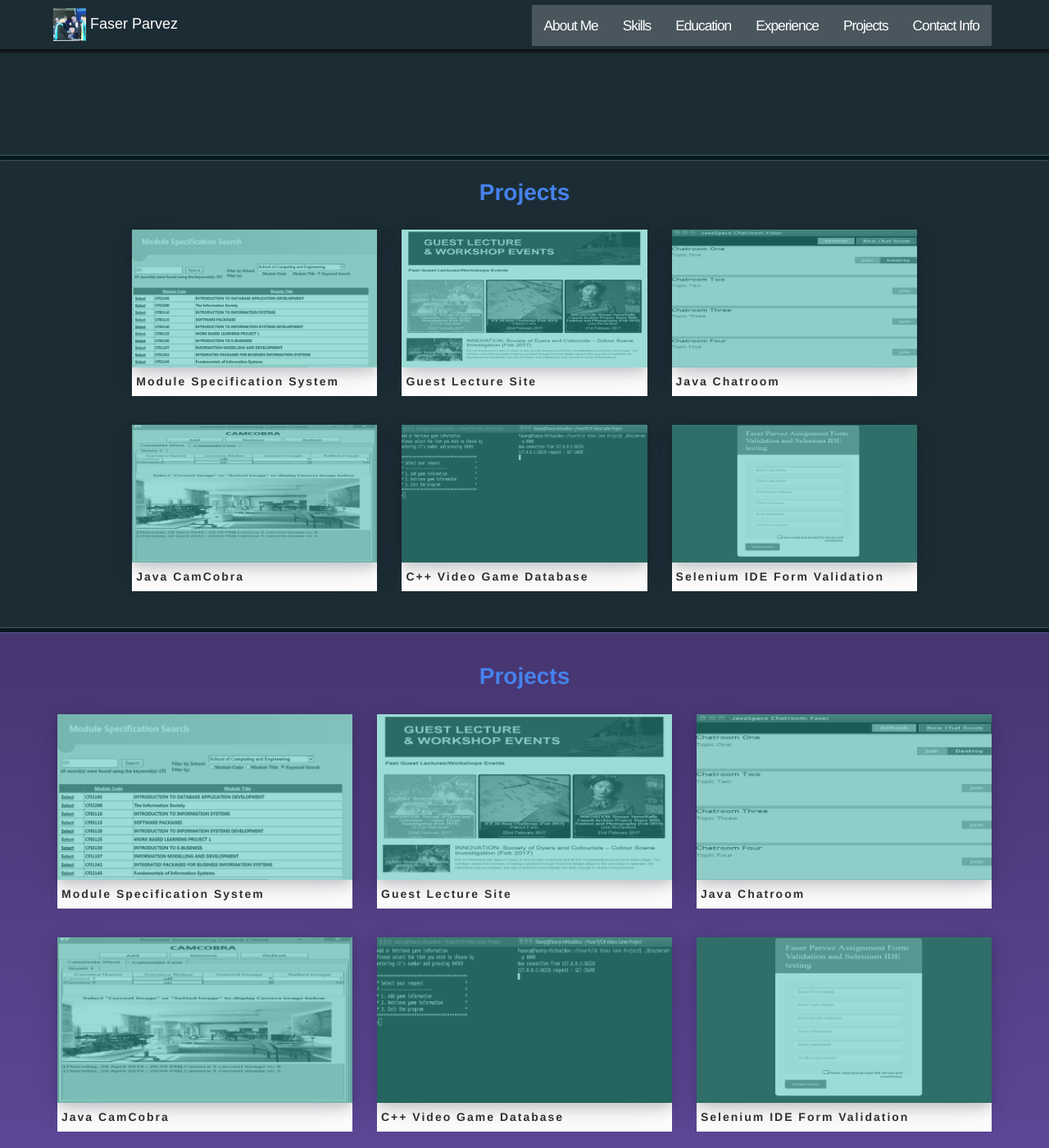
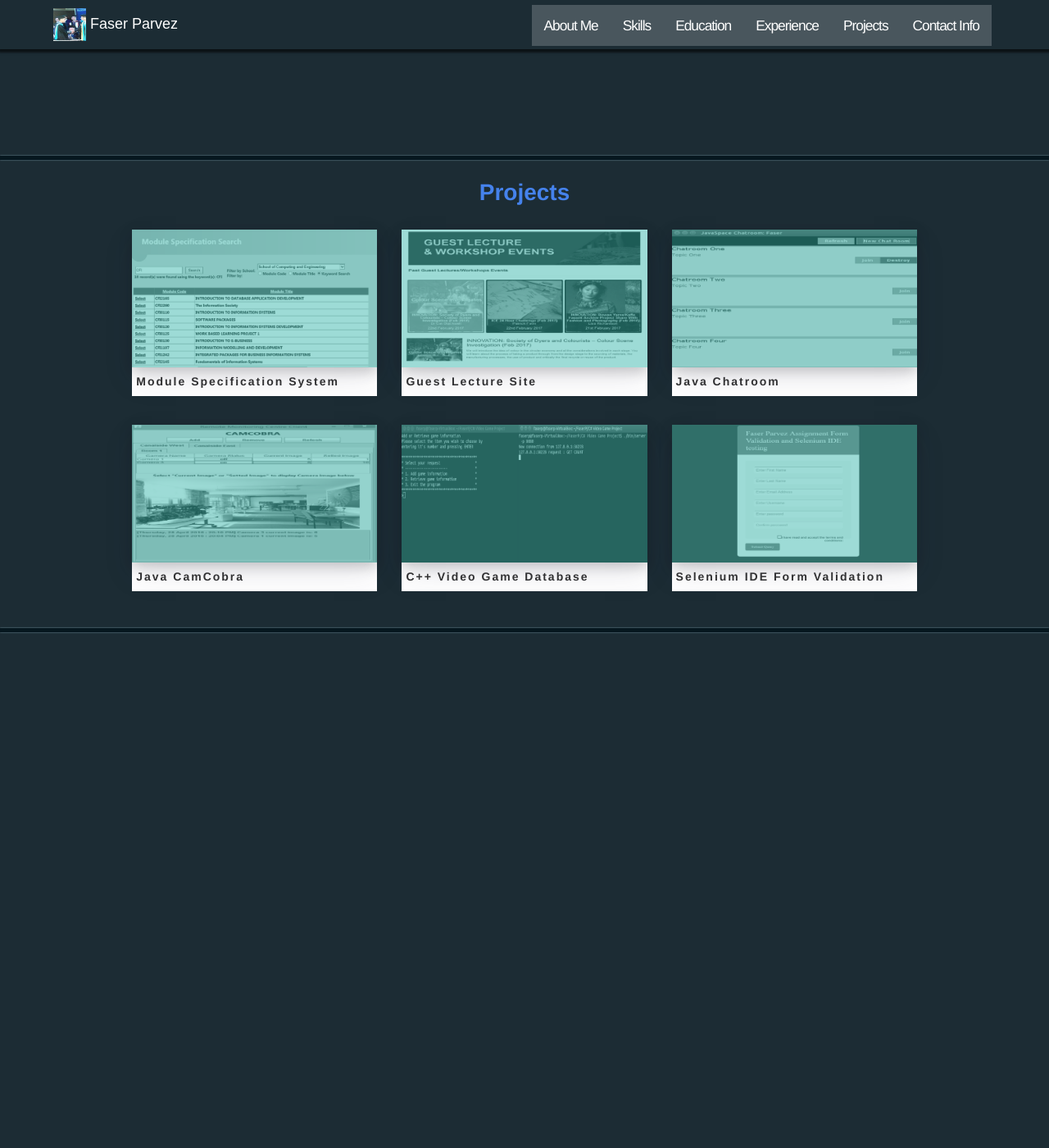
Before and after one commit to thisisatest1990/thisisatest1990.github.io, a Jekyll site: the page built from index.html, in a window 1280 px wide and 1400 px high, scrolled down 3218 px. Shown: the whole window at 82% size. Built offline with Jekyll 4.4.1, drawn with Linux system fonts in a browser that asks for light colours; nearby versions of some CDN libraries; after the commit the page ends 3989 px from its top, so only the background shows below that.

Commit message:
Update project.html

```diff
--- a/_includes/project.html
+++ b/_includes/project.html
@@ -95,100 +95,3 @@
 				</div>
     </div>
 </section>
-
-                        <!-- //////////////////////////////////////////////// PORTFOLIO SECTION ////////////////////////////////////////////////  -->
-			<div id="purplewrap">
-				<div class="container" id="projects" name="projects">
-					<h2 class="centered" style="font-size: 2em; color: #4582ec; font-weight: bold; padding-bottom: 0.3em;">Projects</h2>
-					<br>
-
-					<div class="row">
-						<div data-toggle="modal" onclick='$("html").css("overflow", "hidden");' href="#module" class="col-md-4 box" data-sr="wait 0.1s, ease-in-out 50px">
-							<div class="grid mask">
-								<figure class="tintGreen">
-									<img class="img-responsive tint_image" src="images/thumbs/moduleimage.png" alt="">
-								</figure>
-								<!-- /figure -->
-							</div>
-							<!-- /grid-mask -->
-							<div class="caption-photo">
-								<h5 class="pop1">Module Specification System</h5>
-							</div>
-						</div>
-
-						<!-- /col -->
-						<div data-toggle="modal" onclick='$("html").css("overflow", "hidden");' href="#guest" class="col-md-4" data-sr="wait 0.1s, ease-in-out 50px">
-							<div class="grid mask">
-								<figure class="tintGreen">
-									<img class="img-responsive tint_image" src="images/thumbs/guestlectures.png" alt="">
-								</figure>
-								<!-- /figure -->
-							</div>
-							<!-- /grid-mask -->
-							<div class="caption-photo">
-								<h5 class="pop1">Guest Lecture Site</h5>
-							</div>
-						</div>
-
-						<!-- /col -->
-						<div data-toggle="modal" onclick='$("html").css("overflow", "hidden");' href="#chatroom" class="col-md-4 box" data-sr="wait 0.1s, ease-in-out 50px">
-							<div class="grid mask">
-								<figure class="tintGreen">
-									<img class="img-responsive tint_image" src="images/thumbs/chatroom3.png" alt="">
-								</figure>
-								<!-- /figure -->
-							</div>
-							<!-- /grid-mask -->
-							<div class="caption-photo">
-								<h5 class="pop1">Java Chatroom</h5>
-							</div>
-						</div>
-					</div>
-
-					<!-- NEW ROW -->
-					<div class="row row1">
-					<!-- PORTFOLIO IMAGE 12 -->
-						<div data-toggle="modal" onclick='$("html").css("overflow", "hidden");' href="#camcobra" class="col-md-4" data-sr="wait 0.1s, ease-in-out 50px">
-							<div class="grid mask">
-								<figure class="tintGreen">
-									<img class="img-responsive tint_image" src="images/thumbs/camcobra3.png" alt="">
-								</figure>
-								<!-- /figure -->
-							</div>
-							<!-- /grid-mask -->
-							<div class="caption-photo">
-								<h5 class="pop1">Java CamCobra</h5>
-							</div>
-						</div>
-
-						<!-- /col -->
-						<div data-toggle="modal" onclick='$("html").css("overflow", "hidden");' href="#game" class="col-md-4 box" data-sr="wait 0.1s, ease-in-out 50px">
-							<div class="grid mask">
-								<figure class="tintGreen">
-									<img class="img-responsive tint_image" src="images/thumbs/videogame1.png" alt="">
-								</figure>
-								<!-- /figure -->
-							</div>
-							<!-- /grid-mask -->
-							<div class="caption-photo">
-								<h5 class="pop1">C++ Video Game Database</h5>
-							</div>
-						</div>
-
-						<!-- PORTFOLIO IMAGE 11 -->
-						<div data-toggle="modal" onclick='$("html").css("overflow", "hidden");' href="#validation" class="col-md-4" data-sr="wait 0.1s, ease-in-out 50px">
-							<div class="grid mask">
-								<figure class="tintGreen">
-									<img class="img-responsive tint_image" src="images/thumbs/FormValidation.png" alt="">
-								</figure>
-								<!-- /figure -->
-							</div>
-							<!-- /grid-mask -->
-							<div class="caption-photo">
-								<h5 class="pop1">Selenium IDE Form Validation</h5>
-							</div>
-						</div>
-						<!-- /col -->
-					</div>
-				</div>
-			</div>
```
